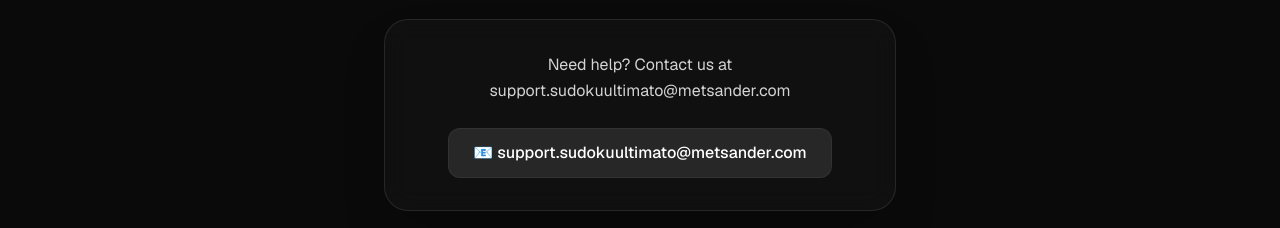
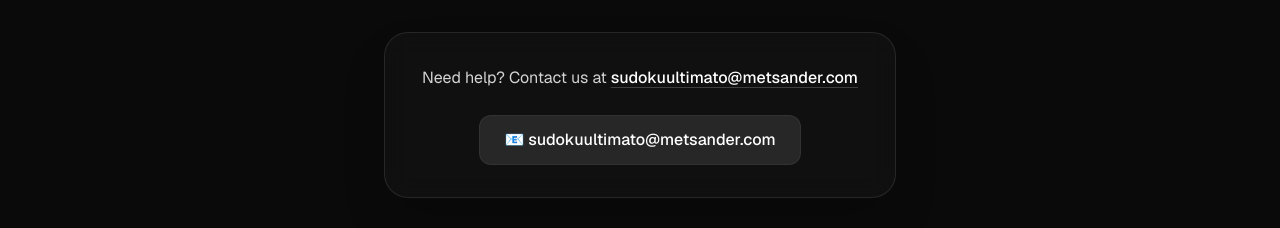
Before and after one commit to sanderdesnaijer/sudoku-ultimato-website, a Next.js app: page /en/support in a window 1280 px wide. Shown: the part 323-551 px from the top of the page. Built offline with nearby package versions, Linux system fonts and the light colour scheme; no server answers.

Commit message:
change email

```diff
--- a/app/components/SupportPage.tsx
+++ b/app/components/SupportPage.tsx
@@ -29,7 +29,11 @@ export default function SupportPage({ lang }: { lang: Lang }) {
             </h1>
             <div className="bg-neutral-900/50 backdrop-blur-md rounded-3xl p-8 border border-white/10 shadow-2xl">
                 <p className="text-neutral-300 mb-6 text-center leading-relaxed">
-                    {t.supportPage.body}
+                    {t.supportPage.body.split(SUPPORT_EMAIL)[0]}
+                    <a href={`mailto:${SUPPORT_EMAIL}`} className="text-white hover:text-purple-400 underline underline-offset-4 decoration-white/20 hover:decoration-purple-400/50 transition-all font-medium">
+                        {SUPPORT_EMAIL}
+                    </a>
+                    {t.supportPage.body.split(SUPPORT_EMAIL)[1]}
                 </p>
                 <div className="flex justify-center">
                     <a href={`mailto:${SUPPORT_EMAIL}`} className="inline-flex items-center gap-3 px-6 py-3 bg-white/10 hover:bg-white/20 text-white rounded-xl font-medium transition-all duration-200 border border-white/5 hover:border-white/20">
--- a/app/constants.ts
+++ b/app/constants.ts
@@ -1 +1 @@
-export const SUPPORT_EMAIL = 'support.sudokuultimato@metsander.com';
+export const SUPPORT_EMAIL = 'sudokuultimato@metsander.com';
```
